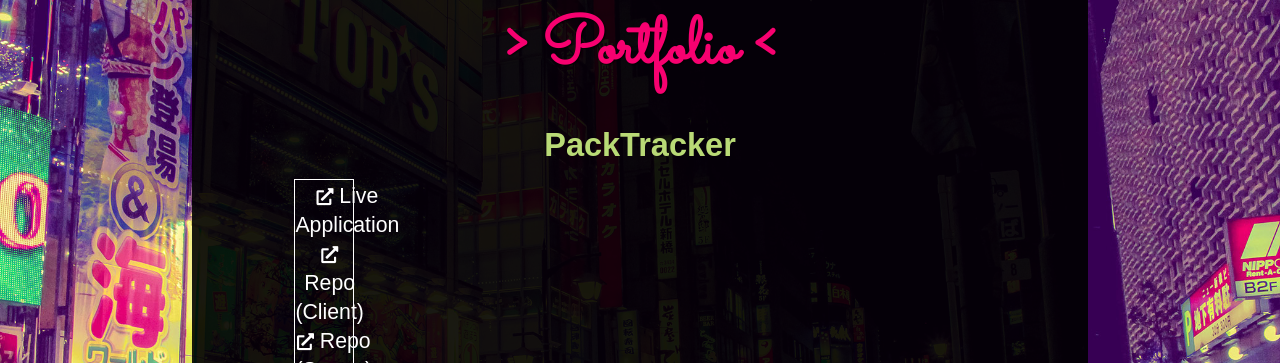
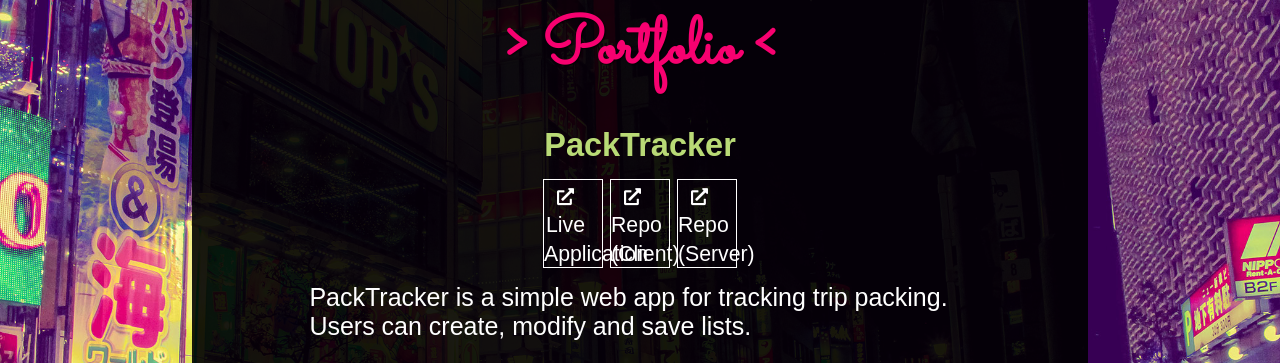
Before and after one commit to laursnow/Portfolio, a website: page index.html in a window 1280 px wide. Shown: the part 938-1301 px from the top of the page. Drawn offline with nearby package versions, Linux system fonts and the light colour scheme; a web font is replaced by a local one.

Commit message:
links buttons

```diff
--- a/main.css
+++ b/main.css
@@ -170,7 +170,7 @@ i {
 }
 
 
-.portfolio-links {
+.portfolio-links li {
   border: 1px solid white;
   width: 60px;
 }
```
